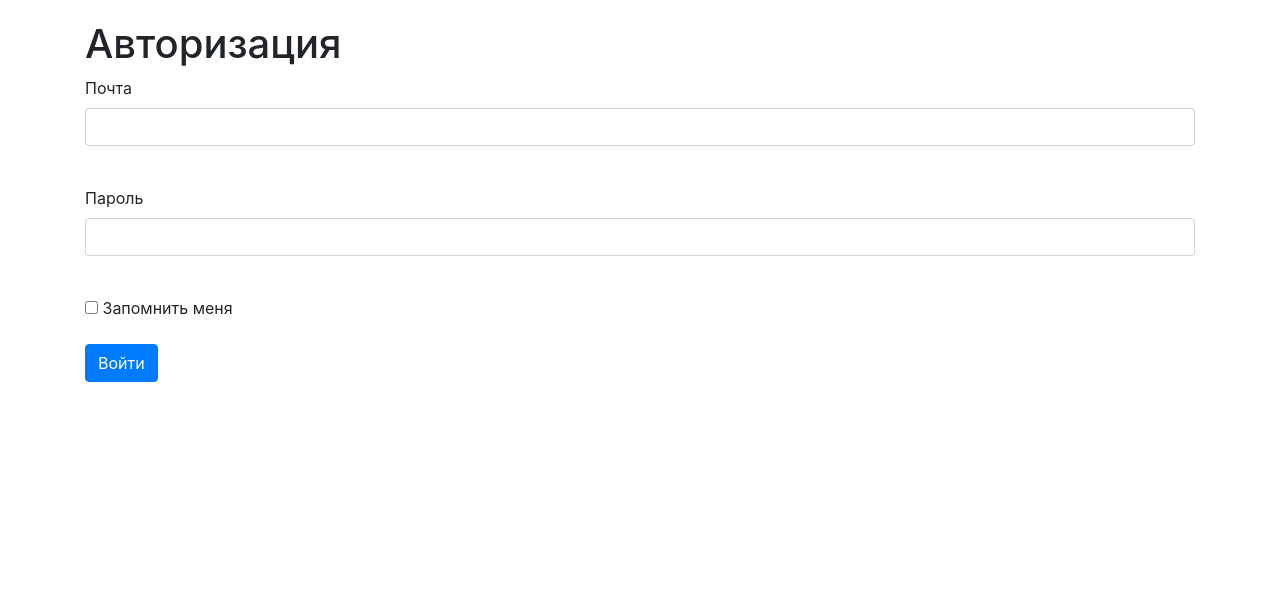
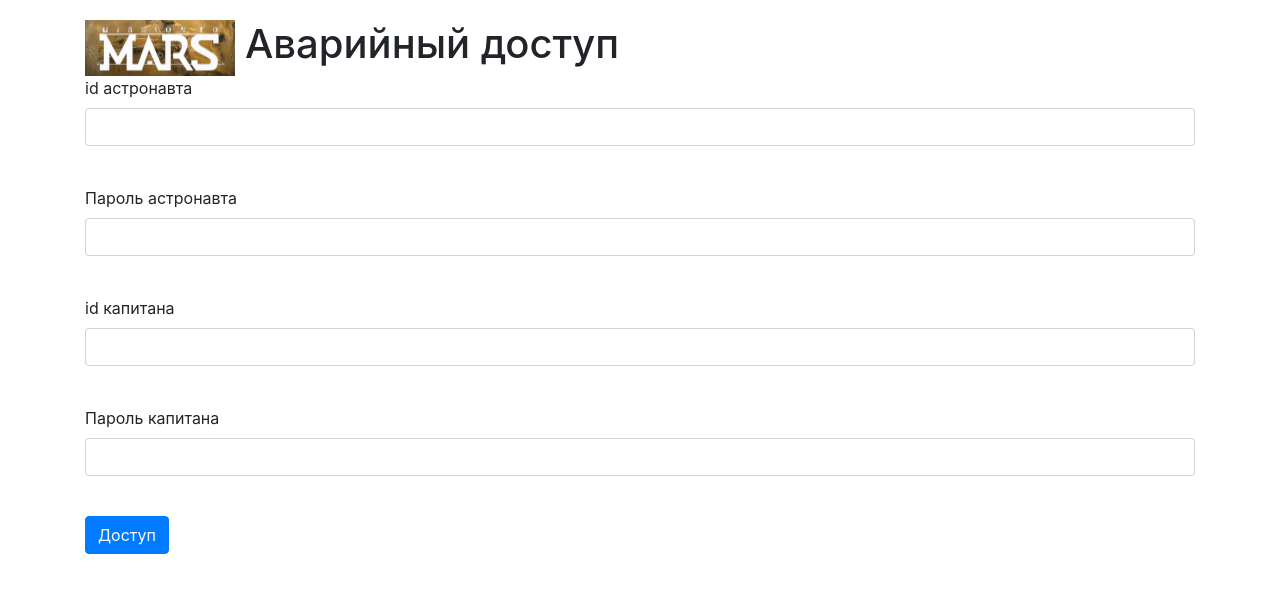
Before and after one commit to ArtemSavely/MarsFlask, a Flask app: page /login in a window 1280 px wide. Shown: the part 121-714 px from the top of the page. Run offline with Flask 3, Linux system fonts and the light colour scheme; some libraries are stand-ins or nearby versions.

Commit message:
emergency login update

```diff
--- a/forms/login_form.py
+++ b/forms/login_form.py
@@ -1,10 +1,11 @@
 from flask_wtf import FlaskForm
-from wtforms import EmailField, PasswordField, BooleanField, SubmitField
+from wtforms import PasswordField, SubmitField, StringField
 from wtforms.validators import DataRequired
 
 
 class LoginForm(FlaskForm):
-    email = EmailField('Почта', validators=[DataRequired()])
-    password = PasswordField('Пароль', validators=[DataRequired()])
-    remember_me = BooleanField('Запомнить меня')
-    submit = SubmitField('Войти')
+    astronaut_id = StringField('id астронавта', validators=[DataRequired()])
+    astronaut_password = PasswordField('Пароль астронавта', validators=[DataRequired()])
+    captain_id = StringField('id капитана', validators=[DataRequired()])
+    captain_password = PasswordField('Пароль капитана', validators=[DataRequired()])
+    submit = SubmitField('Доступ')
--- a/main.py
+++ b/main.py
@@ -28,9 +28,11 @@ def login():
     form = LoginForm()
     if form.validate_on_submit():
         db_sess = db_session.create_session()
-        user = db_sess.query(User).filter(User.email == form.email.data).first()
-        if user and user.check_password(form.password.data):
-            login_user(user, remember=form.remember_me.data)
+        astronaut = db_sess.query(User).filter(User.id == form.astronaut_id.data).first()
+        captain = db_sess.query(User).filter(User.id == form.captain_id.data).first()
+        if astronaut and astronaut.check_password(form.astronaut_password.data) \
+            and captain and captain.check_password(form.captain_password.data):
+            login_user(astronaut)
             return redirect("/")
         return render_template('login.html',
                                message="Неправильный логин или пароль",
--- a/static/css/style.css
+++ b/static/css/style.css
@@ -6,3 +6,8 @@
 h4 {
     margin: 20px;
 }
+
+.horizontal_container {
+    display: flex;
+    gap: 10px;
+}
--- a/templates/login.html
+++ b/templates/login.html
@@ -1,28 +1,48 @@
 {% extends "base.html" %}
 
 {% block content %}
-    <h1>Авторизация</h1>
+    <div class="horizontal_container">
+        <img src="../static/images/MARS-2-7.png"/>
+        <h1>Аварийный доступ</h1>
+    </div>
     <form action="" method="post">
         {{ form.hidden_tag() }}
         <p>
-            {{ form.email.label }}<br>
-            {{ form.email(class="form-control", type="email") }}<br>
-            {% for error in form.email.errors %}
+            {{ form.astronaut_id.label }}<br>
+            {{ form.astronaut_id(class="form-control") }}<br>
+            {% for error in form.astronaut_id.errors %}
                 <div class="alert alert-danger" role="alert">
                     {{ error }}
                 </div>
             {% endfor %}
         </p>
         <p>
-            {{ form.password.label }}<br>
-            {{ form.password(class="form-control", type="password") }}<br>
-            {% for error in form.password.errors %}
+            {{ form.astronaut_password.label }}<br>
+            {{ form.astronaut_password(class="form-control", type="password") }}<br>
+            {% for error in form.astronaut_password.errors %}
                 <div class="alert alert-danger" role="alert">
                     {{ error }}
                 </div>
             {% endfor %}
         </p>
-        <p>{{ form.remember_me() }} {{ form.remember_me.label }}</p>
+        <p>
+            {{ form.captain_id.label }}<br>
+            {{ form.captain_id(class="form-control") }}<br>
+            {% for error in form.captain_id.errors %}
+                <div class="alert alert-danger" role="alert">
+                    {{ error }}
+                </div>
+            {% endfor %}
+        </p>
+        <p>
+            {{ form.captain_password.label }}<br>
+            {{ form.captain_password(class="form-control", type="password") }}<br>
+            {% for error in form.captain_password.errors %}
+                <div class="alert alert-danger" role="alert">
+                    {{ error }}
+                </div>
+            {% endfor %}
+        </p>
         <p>{{ form.submit(type="submit", class="btn btn-primary") }}</p>
         <div>{{ message }}</div>
     </form>
```
Also changed, not shown: static/images/MARS-2-7.png (added).
